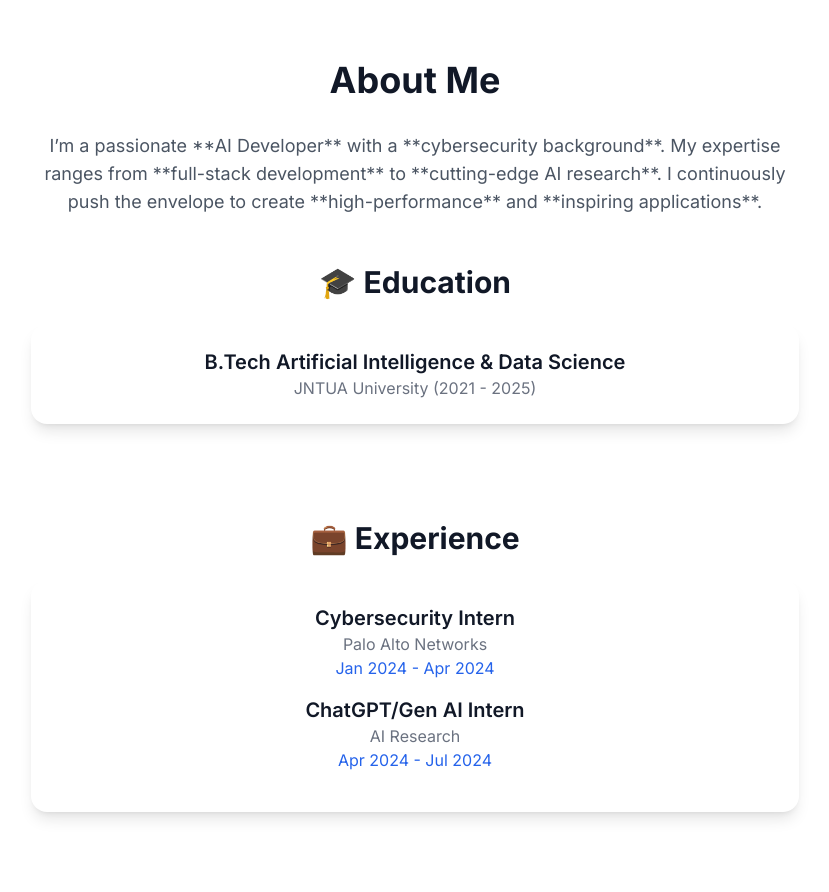
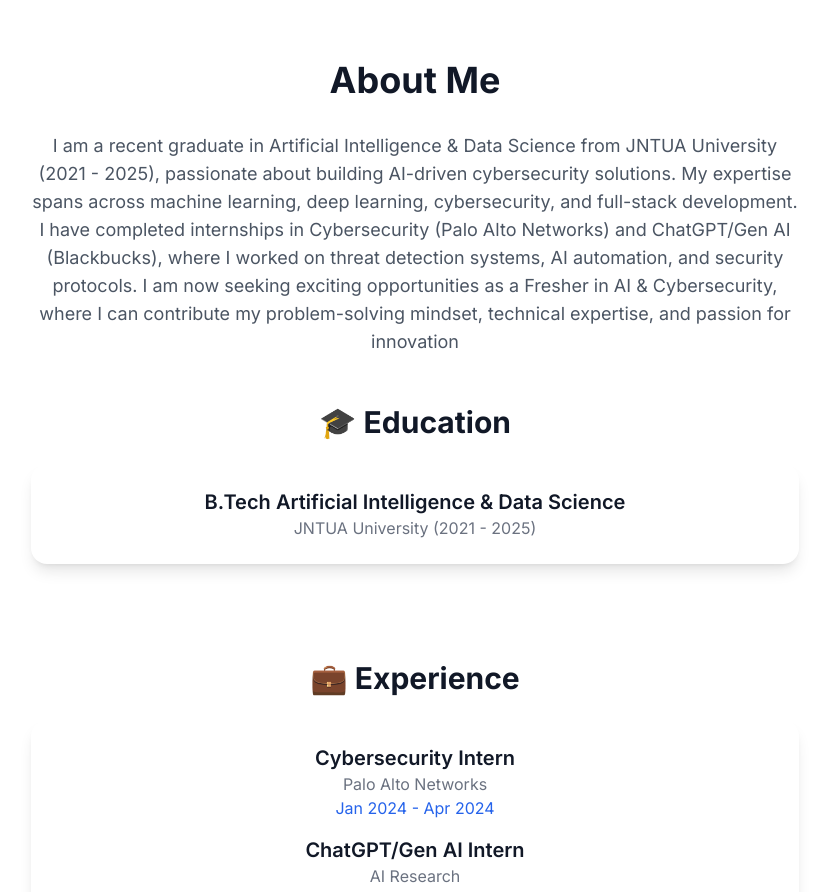
Before and after one commit to MogasalaHemagiri/my-portfolio, a Next.js app: page / in a window 1280 px wide. Shown: the part 820-1712 px from the top of the page, without its empty margins (225-1054 px from the left). Built offline with nearby package versions, Linux system fonts and the light colour scheme.

Commit message:
Update About.js

```diff
--- a/components/About.js
+++ b/components/About.js
@@ -26,9 +26,11 @@ const About = () => {
           viewport={{ once: true }}
           transition={{ duration: 1, delay: 0.3 }}
         >
-          I’m a passionate **AI Developer** with a **cybersecurity background**.
-          My expertise ranges from **full-stack development** to **cutting-edge AI research**.
-          I continuously push the envelope to create **high-performance** and **inspiring applications**.
+          I am a recent graduate in Artificial Intelligence & Data Science from JNTUA University (2021 - 2025), passionate about building AI-driven cybersecurity solutions. My expertise spans across machine learning, deep learning, cybersecurity, and full-stack development.
+
+I have completed internships in Cybersecurity (Palo Alto Networks) and ChatGPT/Gen AI (Blackbucks), where I worked on threat detection systems, AI automation, and security protocols.
+
+I am now seeking exciting opportunities as a Fresher in AI & Cybersecurity, where I can contribute my problem-solving mindset, technical expertise, and passion for innovation
         </motion.p>
 
         {/* Education Section */}
```
